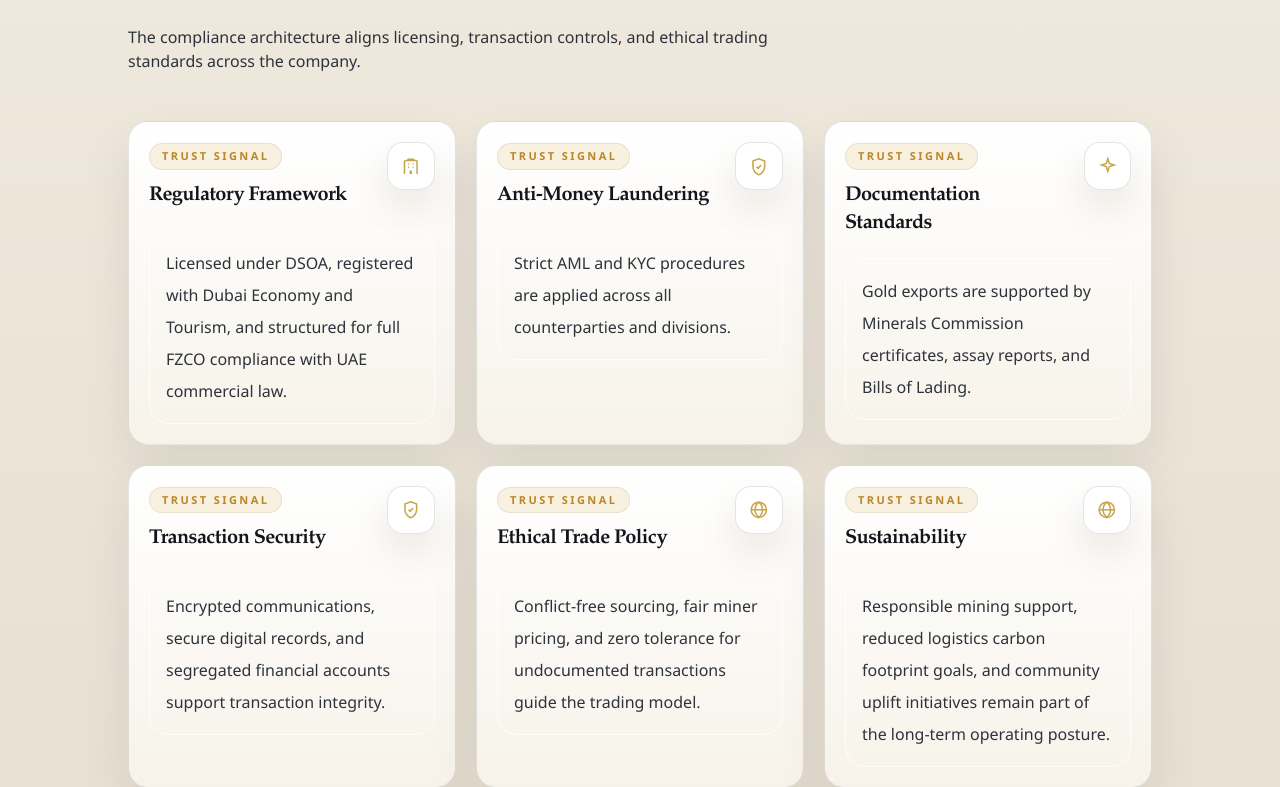
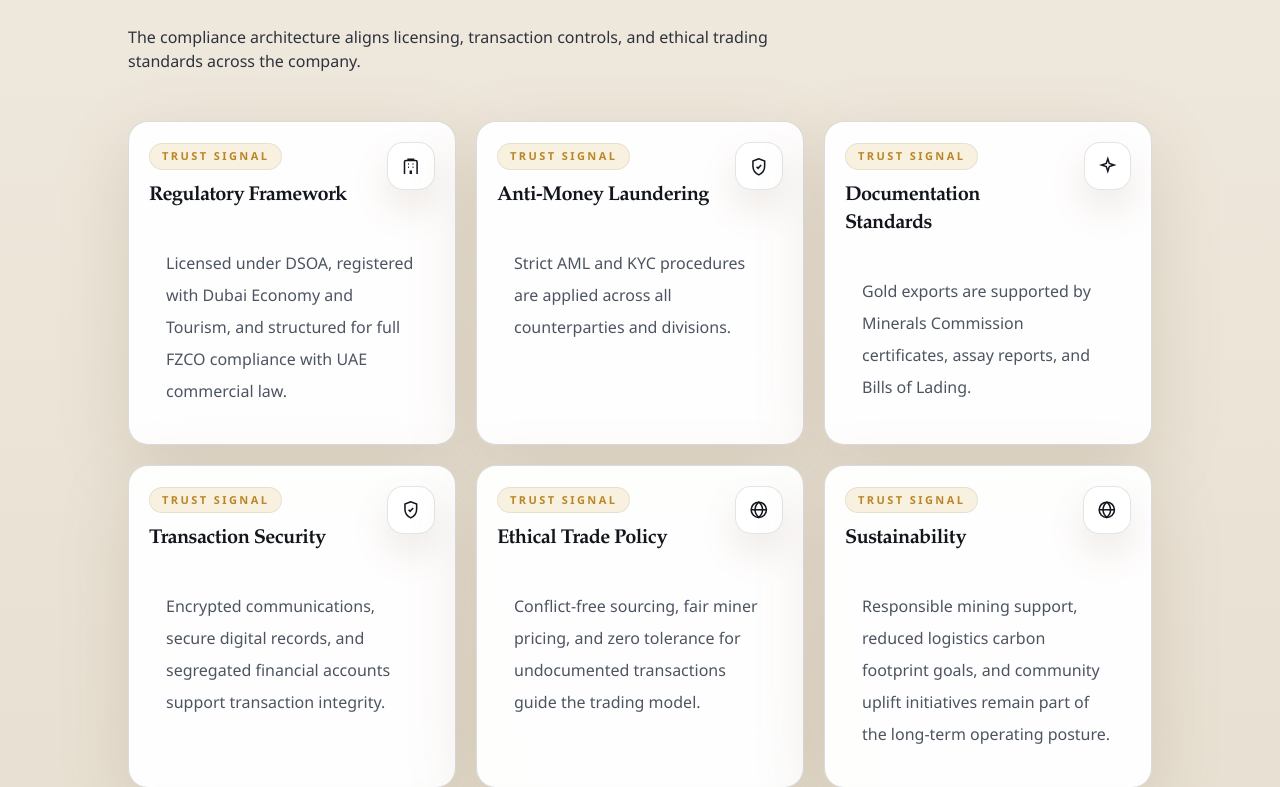
Before and after one commit to Remedy1995/shirley-gold, a Next.js app: page /compliance in a window 1280 px wide. Shown: the part 653-1440 px from the top of the page. Built offline with nearby package versions, Linux system fonts and the light colour scheme.

Commit message:
enhaced website ui semantics

```diff
--- a/app/compliance/page.tsx
+++ b/app/compliance/page.tsx
@@ -74,7 +74,7 @@ export default function CompliancePage() {
             return (
               <article
                 key={block.title}
-                className="rounded-[1.25rem] border border-[rgb(var(--line)/0.12)] bg-[linear-gradient(180deg,#ffffff_0%,#f7f3ea_100%)] p-5 shadow-[0_22px_50px_rgba(15,23,42,0.08)]"
+                className="theme-panel shine-surface rounded-[1.25rem] p-5"
               >
                 <div className="flex items-start justify-between gap-4">
                   <div className="space-y-3">
--- a/components/geography-grid.tsx
+++ b/components/geography-grid.tsx
@@ -7,7 +7,7 @@ export function GeographyGrid() {
       {site.geography.map((item) => (
         <article
           key={item.name}
-          className="rounded-[1.75rem] border border-[rgb(var(--line)/0.12)] bg-white p-6 shadow-[0_22px_50px_rgba(15,23,42,0.08)]"
+          className="theme-panel shine-surface rounded-[1.75rem] p-6"
         >
           <div className="flex items-start justify-between gap-4">
             <div className="space-y-3">
--- a/content/site.ts
+++ b/content/site.ts
@@ -26,7 +26,7 @@ export const site = {
   titleTemplate: "%s | Shirley Trading",
   description:
     "Shirley's Gold Trading Enterprise - FZCO is a Dubai-based trading company connecting African resources with global markets through precious metals trading, automotive imports, and consumer electronics distribution.",
-  domain: "https://www.shirleysgoldtrading.com",
+  domain: "https://www.shirleytrading.com",
   ogImage: "/og-image.png",
   keywords: [
     "Shirley Trading",
```
Also changed, not shown: 2 other files (tests, documents, lock files or other folders).
